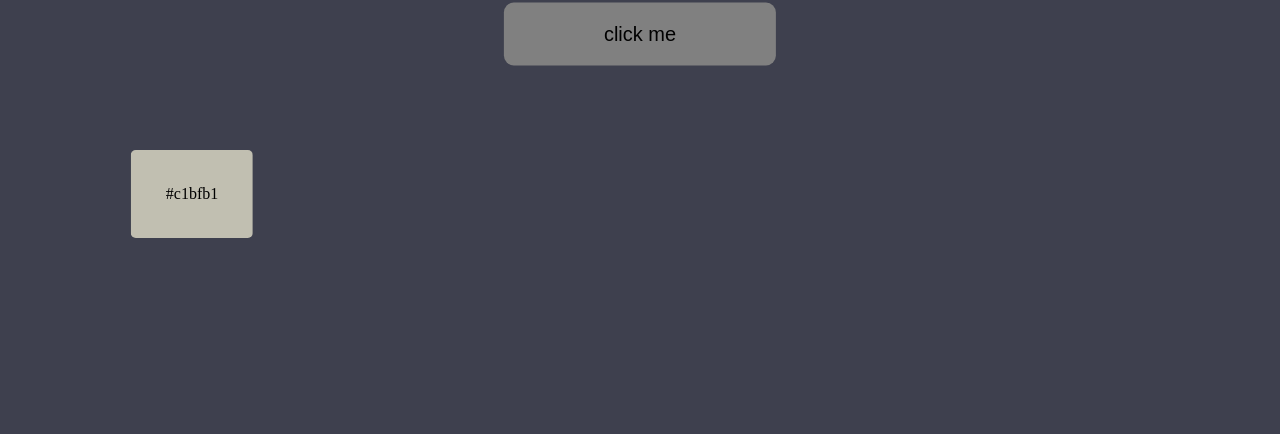
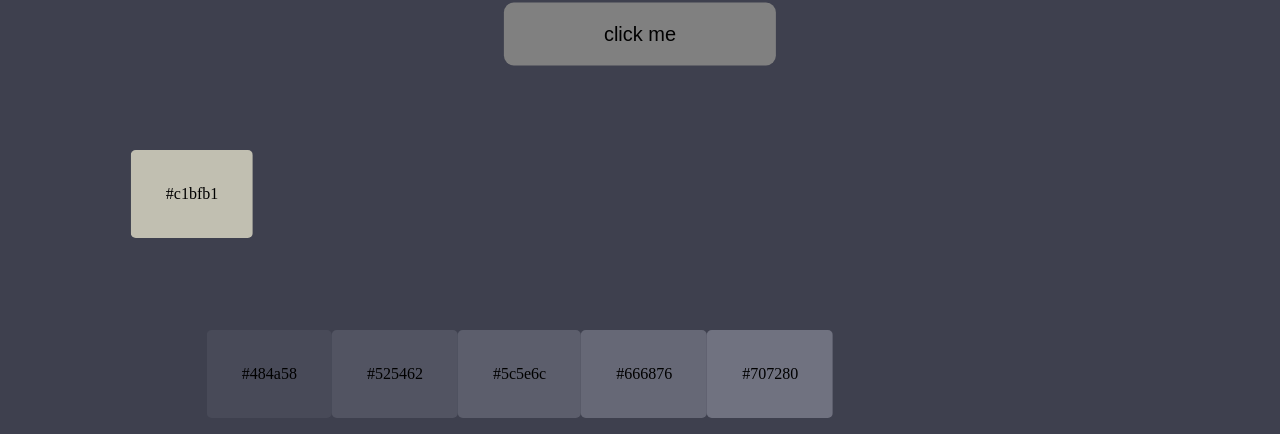
Before and after one commit to Alex-Gombos/color_pallete_generator, a plain HTML site: page index.html in a window 1280 px wide. Both pictures are taken after a click on the button "click me". Shown: the part 366-800 px from the top of the page. Drawn offline with Linux system fonts and the light colour scheme.

Commit message:
add shade generation

```diff
--- a/index.html
+++ b/index.html
@@ -23,13 +23,15 @@
             </div>
             <div class="colorText"></div>
             <div>
-                <button class="btn btn-hero" id="btn">click me</button>
+                <button id="btn">click me</button>
             </div>
-            <div id="complementary" class="scheme">
-                <ul class = "ractangle">
-                    <li class = "ractangleElement">
-                                <a class="tb" href="/ffa500">#ffa500</a>
+            <div class = "scheme">
+                <ul class = "complementary">
+                    <li class = "complementaryElement">
+                                <a class="tb" href="/ffa500"></a>
                     </li>
+                </ul>
+                <ul class = "shades">
 
                 </ul>
             </div>
--- a/main.js
+++ b/main.js
@@ -1,7 +1,9 @@
 const colors = ["green", "red", "pink", "yellow"];
 const btn = document.getElementById("btn");
 const colorText = document.querySelector(".colorText");
-const tb = document.querySelector(".ractangleElement");
+const tb = document.querySelector(".complementaryElement");
+
+let nr = 0;
 
 let randomNumber;
 
@@ -9,6 +11,8 @@ let prevColor = -1;
 let complementaryColor="";
 
 btn.addEventListener("click",  ()=> {
+
+
     const randomColor = getRandomColor();
     while(randomColor == prevColor){
       randomColor = getRandomColor();
@@ -20,14 +24,31 @@ btn.addEventListener("click",  ()=> {
     complementaryColor=getComplementary(randomColor);
     tb.style.backgroundColor = complementaryColor;
     tb.textContent = `${complementaryColor}`;
+
+    let shadeHEX = randomColor;
+
+    for(var i = 0; i<5; i++){
+      console.log(i);
+
+      appendFunction("shades");
+      const el = document.getElementById(i);
+      console.log(el);
+      let shadeRGB = differentShades(shadeHEX);
+      shadeHEX = rgbToHex(shadeRGB.r, shadeRGB.g, shadeRGB.b);
+      console.log(el.id);
+      el.style.backgroundColor = shadeHEX;
+      el.textContent = shadeHEX;
+    }
+
+
 });
+
 
 getRandomNumber = () => {
   return Math.floor(Math.random() * colors.length);
 }
 
 getRandomColor = () => {
-  //console.log("Alex".slice("Alex".length-1));
   var letters = '0123456789ABCDEF';
   var color = '#';
   for (var i = 0; i < 6; i++) {
@@ -90,12 +111,12 @@ getComplementary = (x)=>{
           break;
     }
   }
-  console.log(hexToRgb(x));
-  console.log(hexToRgb(color));
+  //console.log(hexToRgb(x));
+  //console.log(hexToRgb(color));
   return color;
 }
 
-function hexToRgb(hex) {
+hexToRgb = (hex) => {
   var result = /^#?([a-f\d]{2})([a-f\d]{2})([a-f\d]{2})$/i.exec(hex);
   return result ? {
     r: parseInt(result[1], 16),
@@ -103,3 +124,36 @@ function hexToRgb(hex) {
     b: parseInt(result[3], 16)
   } : null;
 }
+
+componentToHex = (c) => {
+  if(!isNaN(c)){
+    var hex = c.toString(16);
+    return hex.length == 1 ? "0" + hex : hex;
+  }
+}
+
+rgbToHex = (r, g, b) => {
+  return "#" + componentToHex(r) + componentToHex(g) + componentToHex(b);
+}
+
+
+appendFunction = (ulElement) =>{
+
+  var ul = document.querySelector(`.${ulElement}`);
+  var li = document.createElement("li");
+  li.appendChild(document.createTextNode(`${nr}`));
+  li.setAttribute("id", `${nr}`); // added
+  nr++;
+  li.className = "shadesElement";
+  ul.appendChild(li);
+}
+
+
+differentShades = (randomColor) =>{
+  const rgbValue = hexToRgb(randomColor);
+  console.log(rgbValue);
+  for(var i in rgbValue){
+    rgbValue[i]+=10;
+  }
+  return rgbValue;
+}
--- a/style.css
+++ b/style.css
@@ -64,7 +64,7 @@
     color:lavender;
   }
 
-  .ractangle {
+  .complementary  {
     position: absolute;
     list-style-type: none;
     margin: 0;
@@ -77,13 +77,13 @@
     transform: translate(-50%, -50%);
   }
 
-  .ractangleElement {
+  .complementaryElement {
     float: left;
     border-radius: 5px 5px 5px 5px;
     padding: 35px;
   }
 
-  .ractangleElement a {
+  .complementaryElement a {
     display: block;
     color: white;
     text-align: center;
@@ -91,3 +91,22 @@
     text-decoration: none;
     font-size: 20px;
   }
+
+  .shades{
+    position: absolute;
+    list-style-type: none;
+    margin-left: 200px;
+    margin-top: 100px;
+    padding: 0;
+    overflow: hidden;
+    top: 80%;
+    left: 25%;
+    -ms-transform: translate(-50%, -50%);
+    transform: translate(-50%, -50%);
+  }
+
+  .shadesElement{
+    float: left;
+    border-radius: 5px 5px 5px 5px;
+    padding: 35px;
+  }
```
